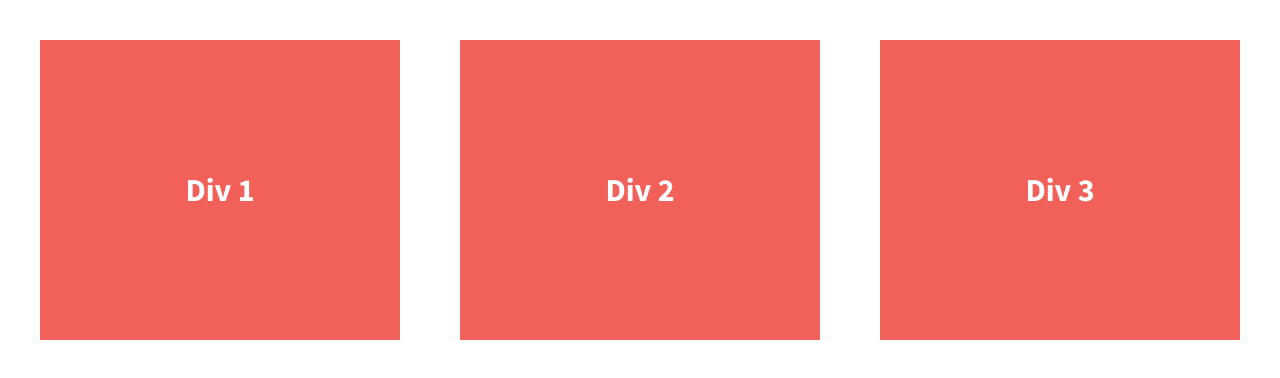
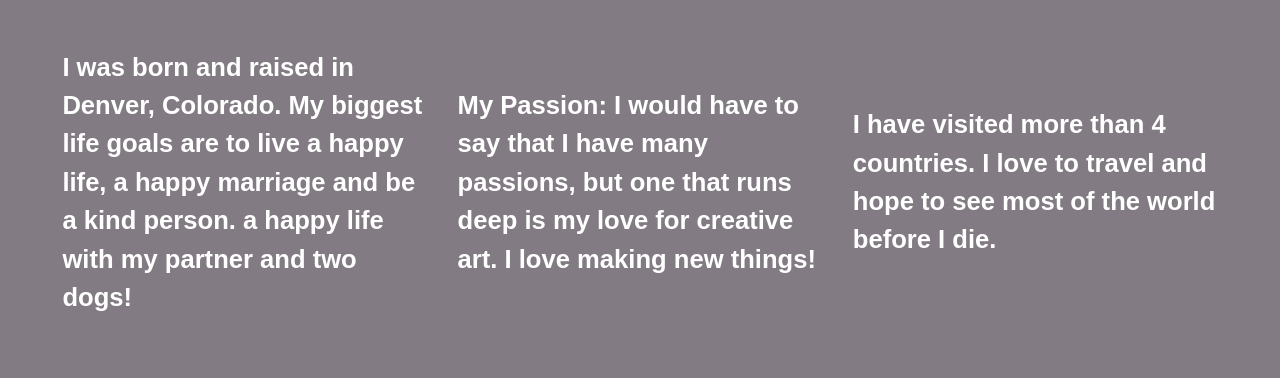
Before and after one commit to AirelleM/206-divs-flexbox-starter, a plain HTML site: page index.html in a window 1280 px wide. Drawn offline with nearby package versions, Linux system fonts and the light colour scheme.

Commit message:
Initial commit

```diff
--- a/css/main.css
+++ b/css/main.css
@@ -97,20 +97,20 @@ textarea {
 
 
 html {
-    background-color: #fff;
+    background-color: #827b83;
     height: 100%;
 }
 
 body {
-    font-family: 'Source Sans Pro', sans-serif;
+    font-family: 'Times New Roamn', sans-serif;
     padding: 2em;
-    font-size: 1.25em;
+    font-size: 1 em;
     height: 100%;
 }
 
 .wrapper {
     display: flex;
-    justify-content: space-between;
+    justify-content: space-evenly;
     font-weight: 700;
 }
 
@@ -118,17 +118,23 @@ body {
 .div-2,
 .div-3 {
     display: flex;
+    flex-flow: row wrap;
     justify-content: center;
     width: 30%;
     align-items: center;
-    color: #fff;
+    color: #ffffff;
     line-height: 1.5em;
     font-size: 1.6em;
-    background-color: #f16059;
+    background-color: #827b83;
     height: 300px;
+    text-align: left;
+
 }
 
-
+.div-1,
+.div-2 {
+    border-right: 2px206-divs-flexbox-startcd 20 solid black;
+}
 
 
 /* ==========================================================================
--- a/index.html
+++ b/index.html
@@ -1,5 +1,6 @@
 <!doctype html>
 <html class="no-js" lang="">
+
 <head>
     <meta charset="utf-8">
     <meta http-equiv="x-ua-compatible" content="ie=edge">
@@ -16,6 +17,7 @@
     <link href='http://fonts.googleapis.com/css?family=Lora:700' rel='stylesheet' type='text/css'>
     <link href='http://fonts.googleapis.com/css?family=Source+Sans+Pro:400,700' rel='stylesheet' type='text/css'>
 </head>
+
 <body>
     <!--[if lt IE 8]>
             <p class="browserupgrade">You are using an <strong>outdated</strong> browser. Please <a href="http://browsehappy.com/">upgrade your browser</a> to improve your experience.</p>
@@ -23,14 +25,15 @@
 
     <section class="wrapper">
         <div class="div-1">
-                Div 1
+            I was born and raised in Denver, Colorado. My biggest life goals are to live a happy life, a happy marriage and be a kind person.
+            a happy life with my partner and two dogs!
         </div>
         <div class="div-2">
-                Div 2
+            My Passion: I would have to say that I have many passions, but one that runs deep is my love for creative art. I love
+            making new things!
         </div>
         <div class="div-3">
-                Div 3
-            </div>
+            I have visited more than 4 countries. I love to travel and hope to see most of the world before I die. </div>
     </section>
 
     <script src="https://ajax.googleapis.com/ajax/libs/jquery/1.11.3/jquery.min.js"></script>
@@ -40,12 +43,15 @@
 
     <!-- Google Analytics: change UA-XXXXX-X to be your site's ID. -->
     <script>
-            (function(b,o,i,l,e,r){b.GoogleAnalyticsObject=l;b[l]||(b[l]=
-            function(){(b[l].q=b[l].q||[]).push(arguments)});b[l].l=+new Date;
-            e=o.createElement(i);r=o.getElementsByTagName(i)[0];
-            e.src='https://www.google-analytics.com/analytics.js';
-            r.parentNode.insertBefore(e,r)}(window,document,'script','ga'));
-            ga('create','UA-XXXXX-X','auto');ga('send','pageview');
+            (function (b, o, i, l, e, r) {
+                b.GoogleAnalyticsObject = l; b[l] || (b[l] =
+                    function () { (b[l].q = b[l].q || []).push(arguments) }); b[l].l = +new Date;
+                e = o.createElement(i); r = o.getElementsByTagName(i)[0];
+                e.src = 'https://www.google-analytics.com/analytics.js';
+                r.parentNode.insertBefore(e, r)
+            }(window, document, 'script', 'ga'));
+        ga('create', 'UA-XXXXX-X', 'auto'); ga('send', 'pageview');
     </script>
 </body>
+
 </html>
```
Lines whose indentation alone changed are shown as unchanged.
